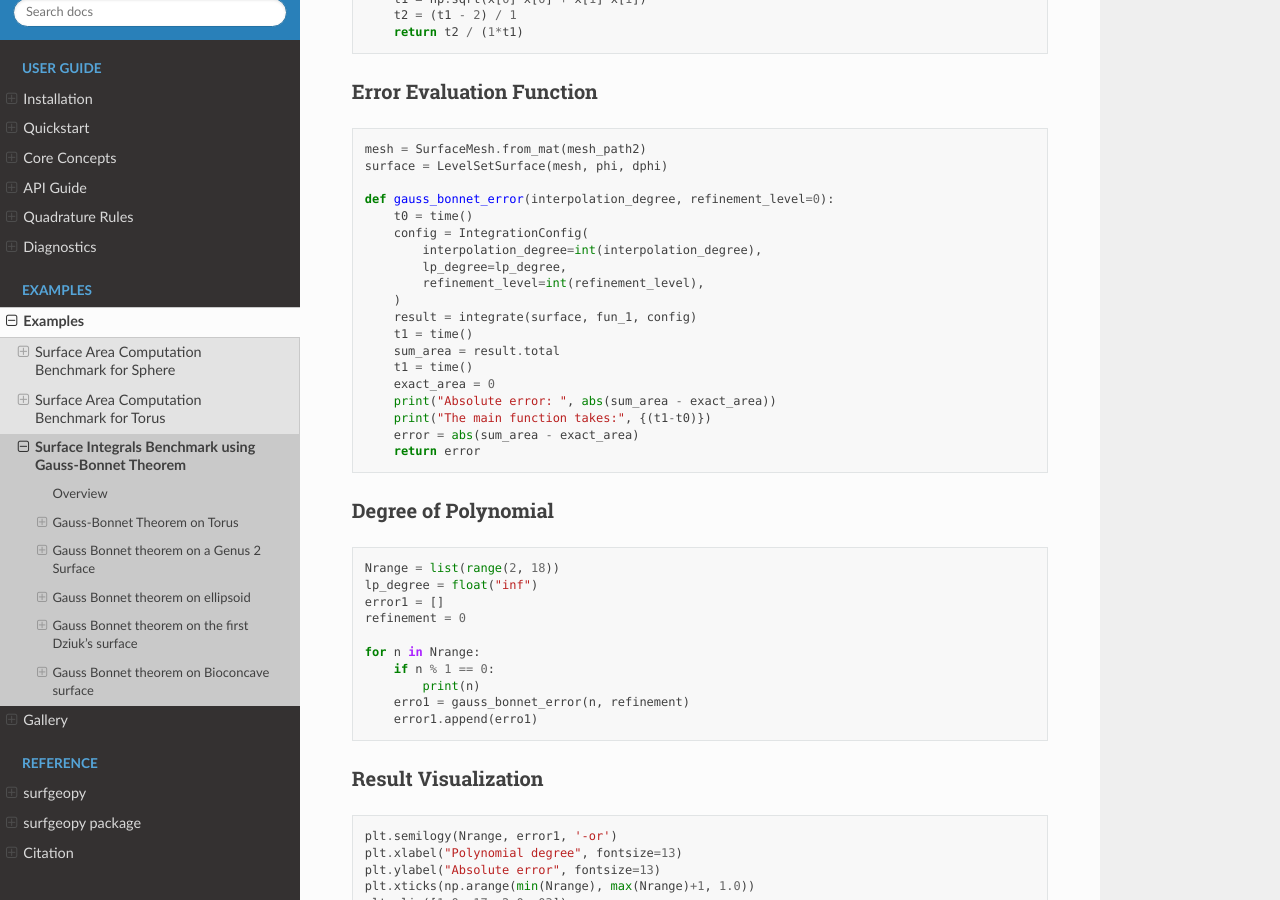
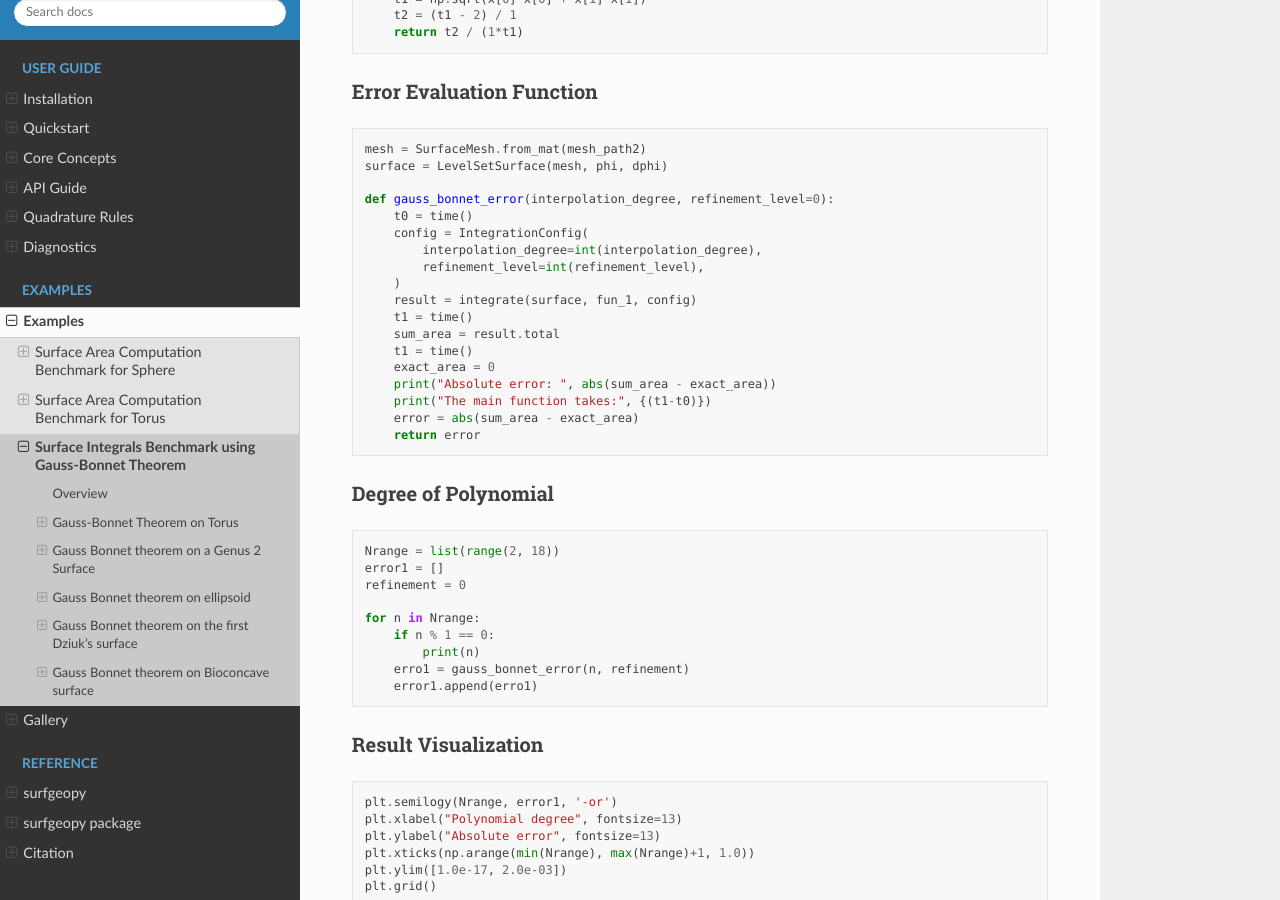
Before and after one commit to zavala92/surfgeopy, a Sphinx documentation site: the page built from docs/examples/gauss_bonnet.rst, in a window 1280 px wide and 900 px high, scrolled down 1374 px. Built offline with Sphinx 7.4.7 and the Read the Docs theme 3.1.0, drawn with Linux system fonts in a browser that asks for light colours; some of the changed text lies outside the part shown.

Commit message:
Remove redundant lp_degree from examples

```diff
--- a/docs/api_guide.rst
+++ b/docs/api_guide.rst
@@ -41,7 +41,6 @@ Example
 
    config = IntegrationConfig(
        interpolation_degree=8,
-       lp_degree=float("inf"),
        refinement_level=1,
        integration_degree=14,
        quadrature_rule="Pull_back_Gauss",
--- a/docs/examples/gauss_bonnet.rst
+++ b/docs/examples/gauss_bonnet.rst
@@ -78,7 +78,6 @@ Error Evaluation Function
        t0 = time()
        config = IntegrationConfig(
            interpolation_degree=int(interpolation_degree),
-           lp_degree=lp_degree,
            refinement_level=int(refinement_level),
        )
        result = integrate(surface, fun_1, config)
@@ -97,7 +96,6 @@ Degree of Polynomial
 .. code-block:: python
 
    Nrange = list(range(2, 18))
-   lp_degree = float("inf")
    error1 = []
    refinement = 0
 
@@ -183,7 +181,6 @@ Error Evaluation Function
         t0 = time()
         config = IntegrationConfig(
             interpolation_degree=int(interpolation_degree),
-            lp_degree=lp_degree,
             refinement_level=int(refinement_level),
         )
         result = integrate(surface, fun_1, config)
@@ -202,7 +199,6 @@ Degree of Polynomial
 .. code-block:: python
 
     Nrange = list(range(2, 15))
-    lp_degree = float("inf")
     error1 = []
     refinement = 0
     for n in Nrange:
@@ -280,7 +276,6 @@ Error Evaluation Function
        t0 = time()
        config = IntegrationConfig(
            interpolation_degree=int(interpolation_degree),
-           lp_degree=lp_degree,
            refinement_level=int(refinement_level),
        )
        result = integrate(surface, fun_1, config)
@@ -300,7 +295,6 @@ Degree of Polynomial
 .. code-block:: python
 
    Nrange = list(range(2, 27))
-   lp_degree = float("inf")
    error1 = []
    execution_times = []
    refinement = 0
@@ -382,7 +376,6 @@ Error Evaluation Function
         t0 = time()
         config = IntegrationConfig(
             interpolation_degree=int(interpolation_degree),
-            lp_degree=lp_degree,
             refinement_level=int(refinement_level),
         )
         result = integrate(surface, fun_1, config)
@@ -401,7 +394,6 @@ Degree of Polynomial
 .. code-block:: python
 
     Nrange = list(range(2, 15))
-    lp_degree = float("inf")
     error1 = []
     refinement = 0
     for n in Nrange:
@@ -524,7 +516,6 @@ Error Evaluation Function
         t0 = time()
         config = IntegrationConfig(
             interpolation_degree=int(interpolation_degree),
-            lp_degree=lp_degree,
             refinement_level=int(refinement_level),
         )
         result = integrate(surface, fun_1, config)
@@ -545,7 +536,6 @@ Degree of Polynomial
 .. code-block:: python
 
     Nrange = list(range(2, 15))
-    lp_degree = float("inf")
     error1 = []
     refinement = 0
     for n in Nrange:
--- a/docs/examples/torus.rst
+++ b/docs/examples/torus.rst
@@ -57,7 +57,6 @@ Error Evaluation Function
         t0 = time()
         config = IntegrationConfig(
             interpolation_degree=int(interpolation_degree),
-            lp_degree=lp_degree,
             refinement_level=int(refinement_level),
         )
         result = integrate(surface, f1, config)
@@ -76,7 +75,6 @@ Polynomial degree
 .. code-block:: python
 
     Nrange = list(range(2,15))
-    lp_degree=float("inf")
     error1=[]
     error2=[]
     error3=[]
```
Also changed, not shown: docs/examples/sphere.rst (+0 -7 lines), 3 other files.
